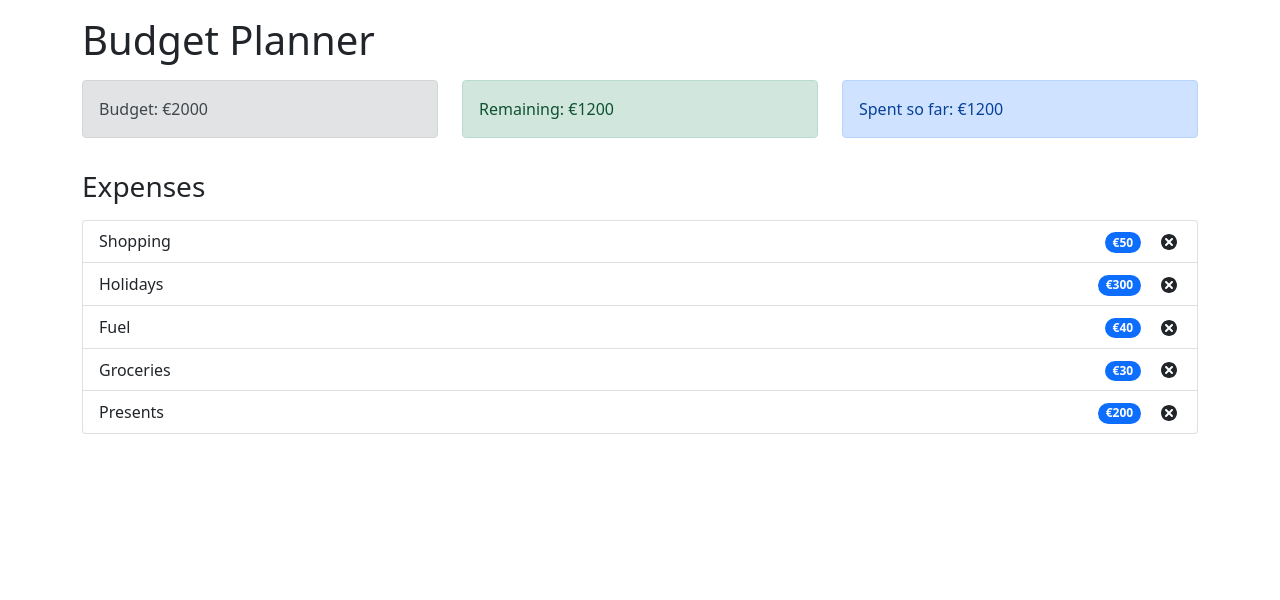
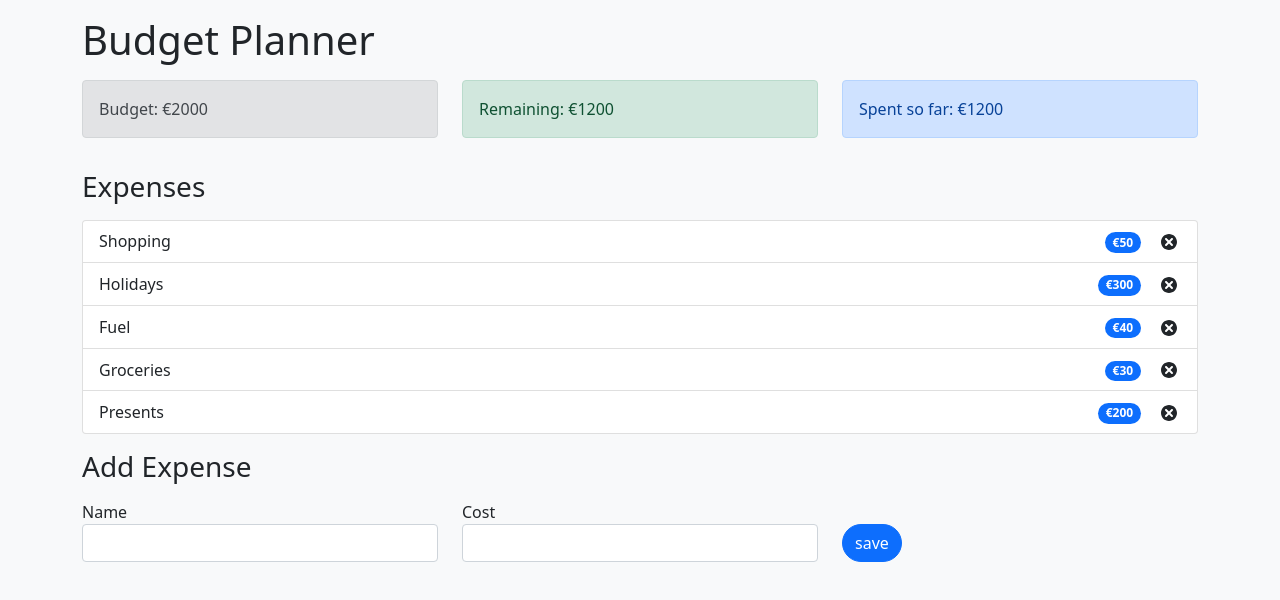
Before and after one commit to wyne-ybanez/react-budget-tracker, a React (Create React App) app: page / in a window 1280 px wide. Shown: the top 600 px of the page. Built offline with nearby package versions, Linux system fonts and the light colour scheme.

Commit message:
Add Expense Form

```diff
--- a/public/index.html
+++ b/public/index.html
@@ -26,7 +26,7 @@
     -->
     <title>React App</title>
   </head>
-  <body>
+  <body class="bg-light">
     <noscript>You need to enable JavaScript to run this app.</noscript>
     <div id="root"></div>
     <!--
--- a/src/App.js
+++ b/src/App.js
@@ -3,10 +3,13 @@ import Budget from './components/Budget'
 import Remaining from './components/Remaining'
 import ExpenseTotal from './components/ExpenseTotal'
 import ExpenseList from './components/ExpenseList';
+import AddExpenseForm from './components/AddExpenseForm';
 
 const App = () => {
     return (
         <div className="container">
+
+            {/* Budget Stats */}
             <h1 className="mt-3">Budget Planner</h1>
             <div className="row mt-3">
                 <div className="col-sm">
@@ -27,6 +30,14 @@ const App = () => {
                     <ExpenseList />
                 </div>
             </div>
+
+            {/* Expense Form */}
+            <h3 className="mt-3">Add Expense</h3>
+            <div className="row mt-3">
+                <div className="col-sm">
+                    <AddExpenseForm />
+                </div>
+            </div>
         </div>
     )
 }
--- /dev/null
+++ b/src/components/AddExpenseForm.js
@@ -0,0 +1,23 @@
+const AddExpenseForm = () => {
+    return (
+        <form>
+            <div className="row">
+                <div className="col-sm">
+                    <label for="name">Name</label>
+                    <input required="required" type="text" className="form-control" id="name"></input>
+                </div>
+                <div className="col-sm">
+                    <label for="cost">Cost</label>
+                    <input required="required" type="text" className="form-control" id="cost"></input>
+                </div>
+                <div className="col-sm mt-4">
+                    <button type="submit" className="btn btn-primary rounded-pill">
+                        save
+                    </button>
+                </div>
+            </div>
+        </form>
+    )
+}
+
+export default AddExpenseForm
```
Also changed, not shown: src/context/AppContext.js (added, +22 -0 lines).
